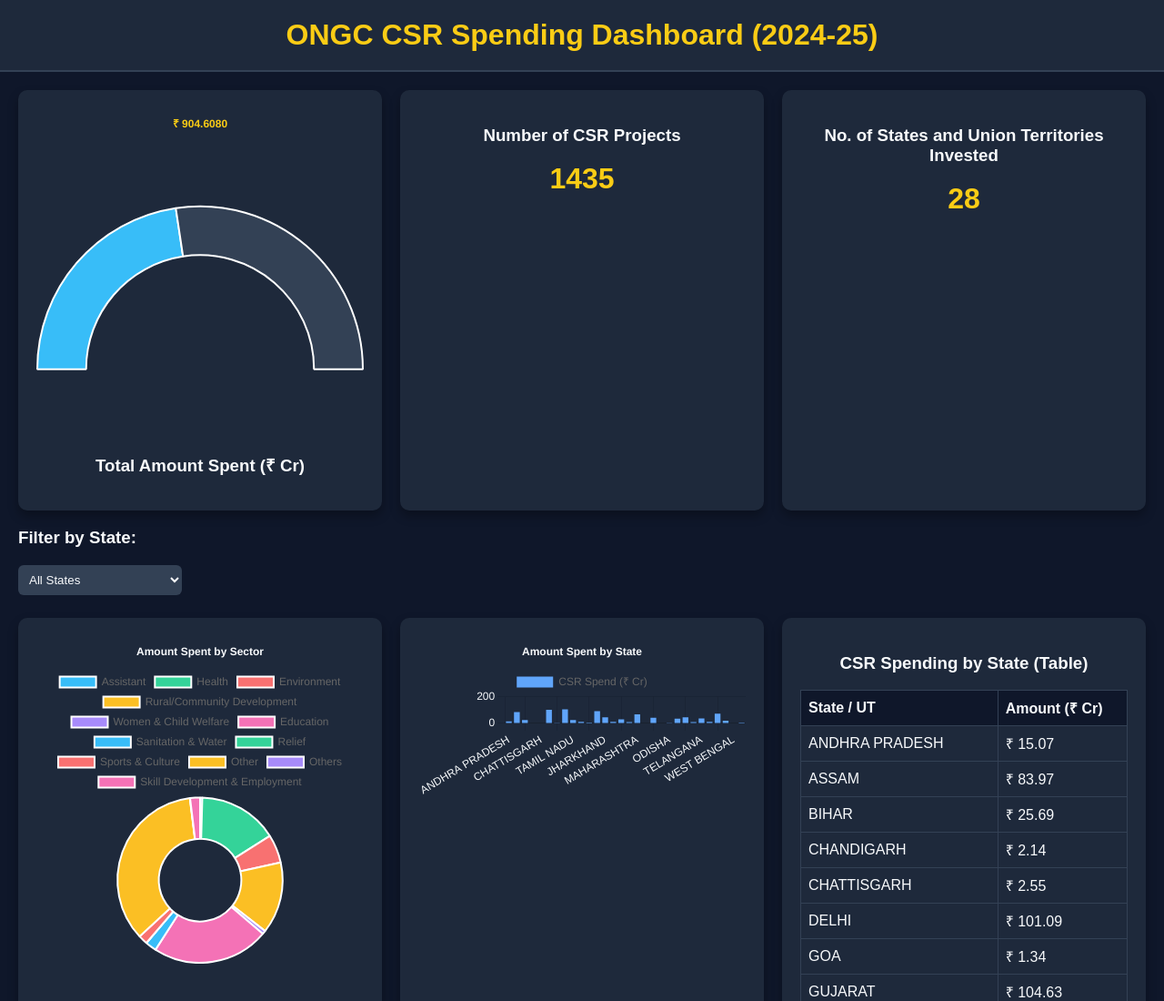
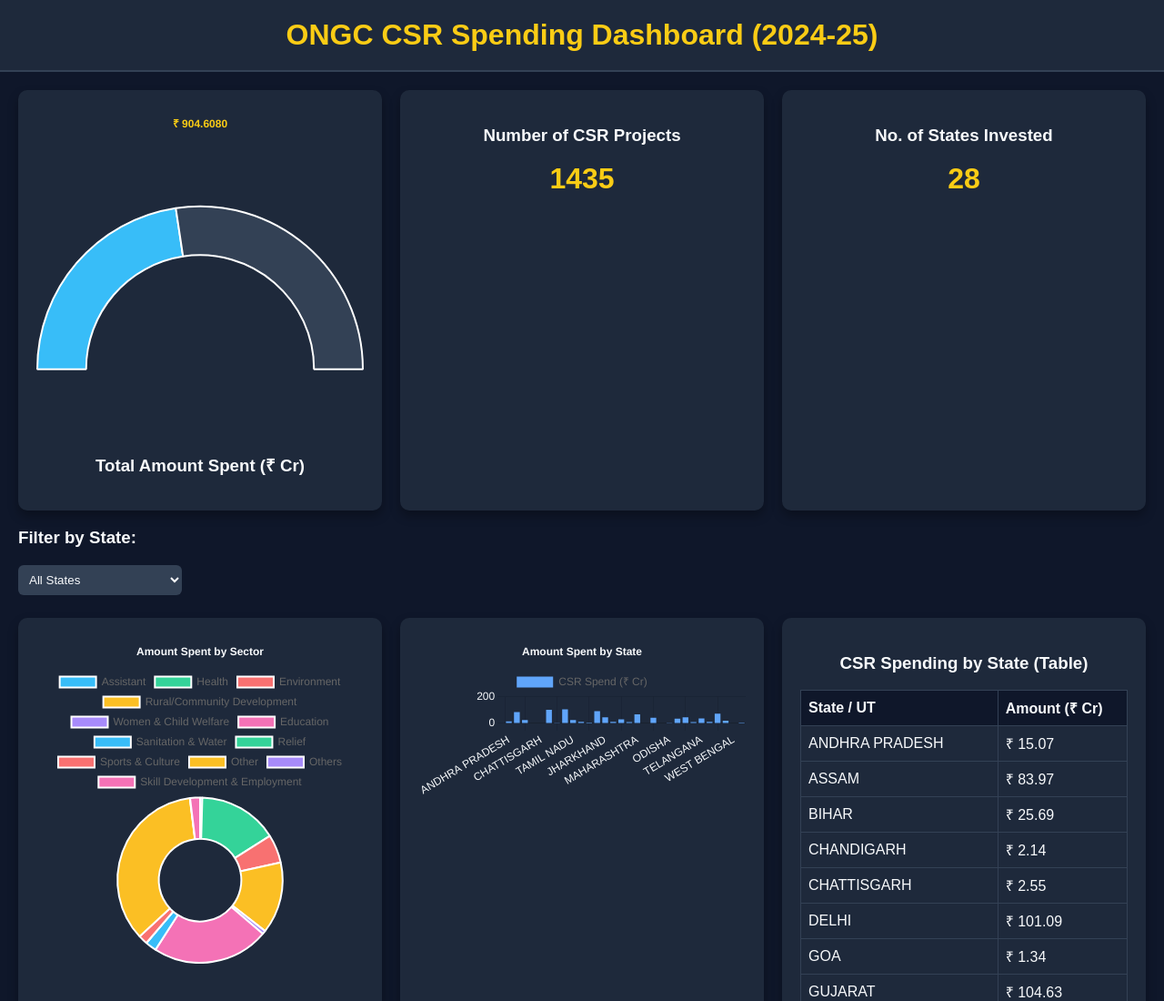
Before and after one commit to harshsami-coder/ongc_csr_dashboard, a plain HTML site: page index.html in a window 1280 px wide. Shown: the top 1100 px of the page at 91% size. Drawn offline with nearby package versions, Linux system fonts and the light colour scheme.

Commit message:
Update index.html

```diff
--- a/index.html
+++ b/index.html
@@ -3,7 +3,7 @@
 <head>
   <meta charset="UTF-8" />
   <meta name="viewport" content="width=device-width, initial-scale=1.0"/>
-  <title>ONGC CSR Spending Dashboard (2024-25)</title>
+  <title>Oil and Natural Gas Corporation CSR Spending Dashboard (2024-25)</title>
 
   <!-- Chart.js -->
   <script src="https://cdn.jsdelivr.net/npm/chart.js@4.4.1/dist/chart.umd.min.js"></script>
@@ -39,7 +39,7 @@
     <div class="grid">
       <div class="card"><canvas id="gaugeChart"></canvas><h3>Total Amount Spent (₹ Cr)</h3></div>
       <div class="card"><h3>Number of CSR Projects</h3><div class="big-number" id="numProjects">0</div></div>
-      <div class="card"><h3>No. of States and Union Territories Invested</h3><div class="big-number" id="numStates">0</div></div>
+      <div class="card"><h3>No. of States Invested</h3><div class="big-number" id="numStates">0</div></div>
     </div>
 
     <h3>Filter by State:</h3>
```
